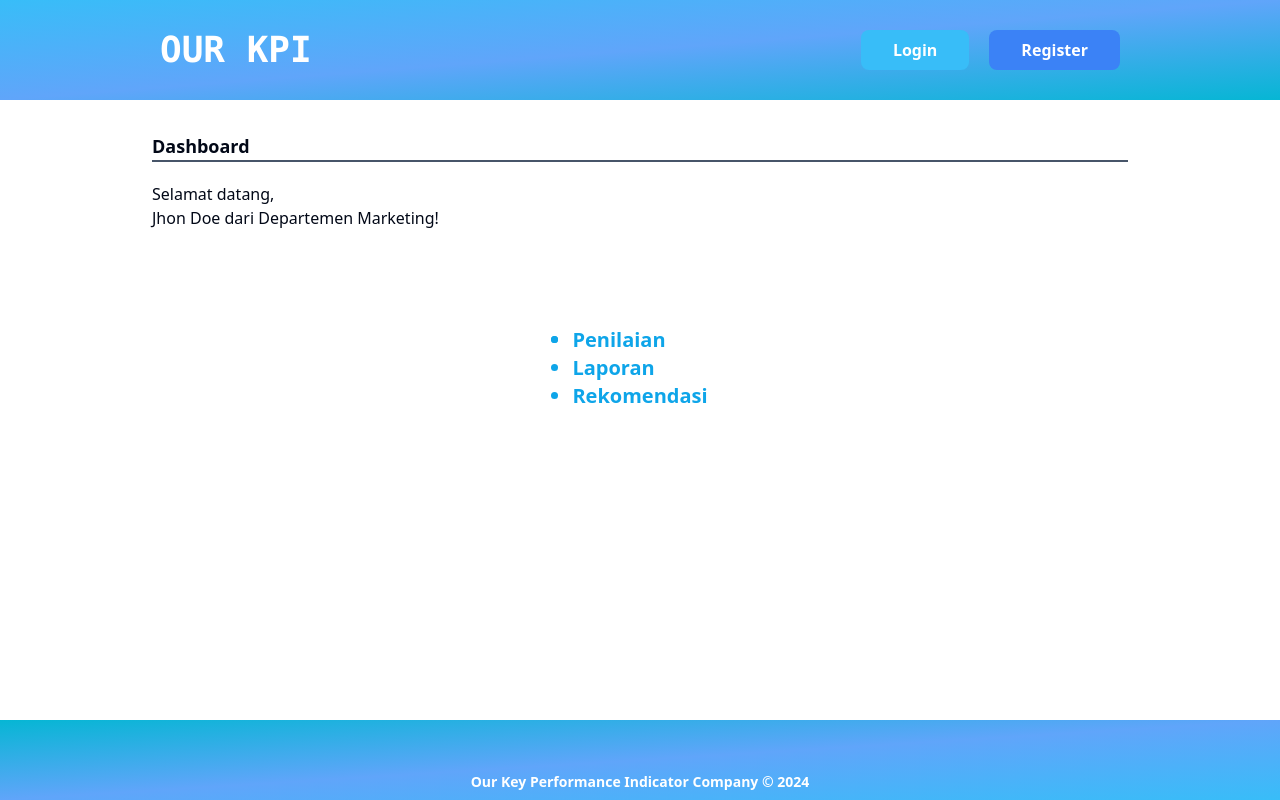
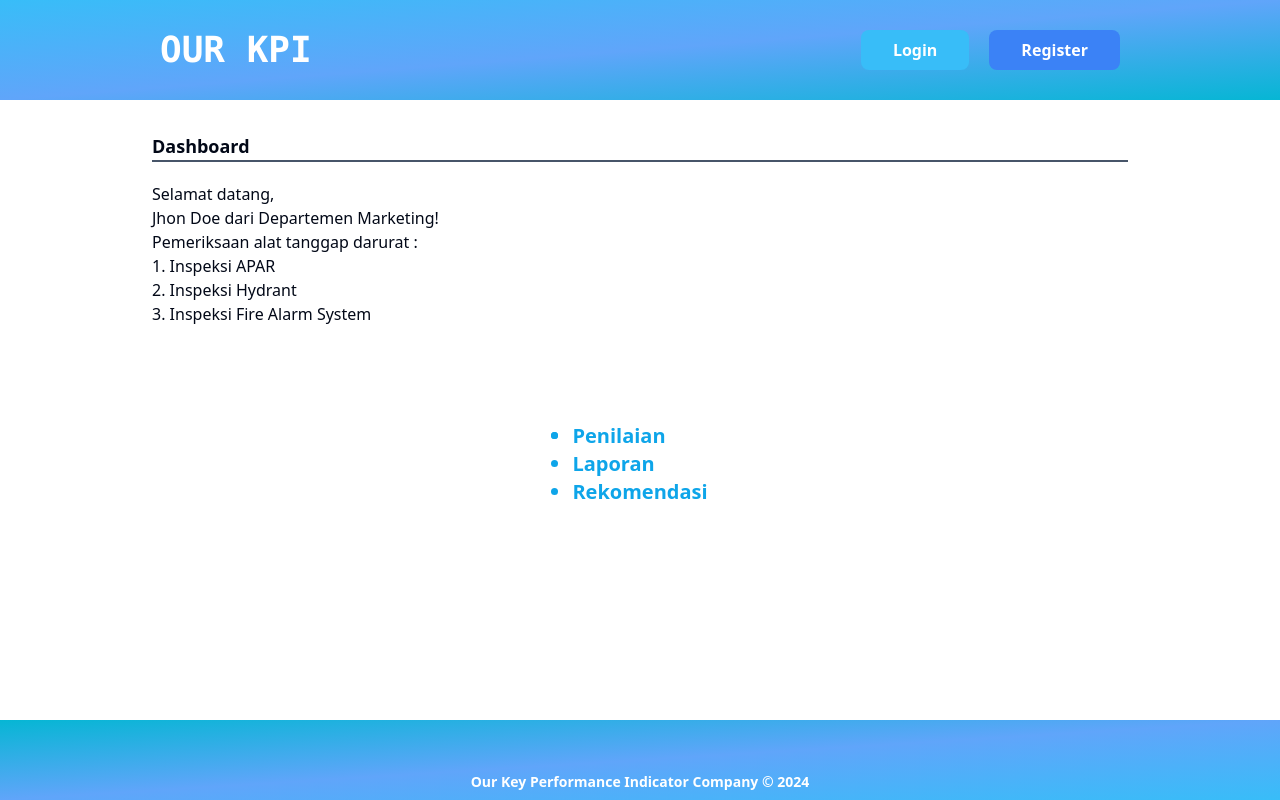
Before and after one commit to nflnsr/our-kpi, a React (Vite) app: page /dashboard in a window 1280 px wide. Built offline with nearby package versions, Linux system fonts and the light colour scheme.

Commit message:
test api

```diff
--- a/package.json
+++ b/package.json
@@ -14,6 +14,7 @@
     "axios": "^1.6.8",
     "class-variance-authority": "^0.7.0",
     "clsx": "^2.1.0",
+    "jwt-decode": "^4.0.0",
     "lucide-react": "^0.363.0",
     "react": "^18.2.0",
     "react-dom": "^18.2.0",
--- a/src/pages/dashboard.tsx
+++ b/src/pages/dashboard.tsx
@@ -2,21 +2,32 @@ import { Layout } from "@/components/layout";
 import { Link } from "react-router-dom";
 
 function Dashboard() {
+  const apiResponse =
+    "Pemeriksaan alat tanggap darurat : 1. Inspeksi APAR 2. Inspeksi Hydrant 3. Inspeksi Fire Alarm System";
+  const responseLines = apiResponse.split(/(?=\d\.)/);
+
   return (
     <Layout
       pageScroll={false}
       className="h-[calc(100svh-var(--header-height-sm)-var(--footer-height))] sm:h-[calc(100svh-var(--header-height-lg)-var(--footer-height))]"
     >
-      <section className="px-5 pb-20 pt-8 sm:px-0 lg:px-10 xl:px-28 2xl:px-0">
-        <h1 className="w-full border-b-2 border-slate-600 text-lg font-semibold">
+      <section className="px-5 pt-8 pb-20 sm:px-0 lg:px-10 xl:px-28 2xl:px-0">
+        <h1 className="w-full text-lg font-semibold border-b-2 border-slate-600">
           Dashboard
         </h1>
         <div className="mt-5">
           <p>Selamat datang,</p>
           <p>Jhon Doe dari Departemen Marketing!</p>
         </div>
-        <div className="mt-24 flex flex-col items-center justify-normal text-xl">
-          <ul className="bold list-item list-disc font-semibold text-sky-500">
+        {responseLines.map((line, index) => (
+          // Menambahkan newline sebelum angka kecuali pada baris pertama
+          <p key={index}>
+            {index > 0 ? "\n" : ""}
+            {line}
+          </p>
+        ))}
+        <div className="flex flex-col items-center mt-24 text-xl justify-normal">
+          <ul className="font-semibold list-disc bold list-item text-sky-500">
             <li>
               <Link to="/penilaian">Penilaian</Link>
             </li>
--- a/src/pages/login-page.tsx
+++ b/src/pages/login-page.tsx
@@ -1,14 +1,47 @@
 import { Layout } from "@/components/layout";
+import { useState, useEffect } from "react";
+import { jwtDecode } from "jwt-decode";
+import { JwtPayload } from "jwt-decode";
 
 function LoginPage() {
+  const [data, setData] = useState([]);
+  const [token, setToken] = useState<JwtPayload>();
+
+  useEffect(() => {
+    try {
+      const login = fetch("https://35.219.92.56/api/auth/login", {
+        method: "POST",
+        headers: {
+          "Content-Type": "application/json",
+        },
+        body: JSON.stringify({
+          email: "karyawan1@example.com",
+          password: "password123",
+        }),
+      });
+
+      login
+        .then((res) => res.json())
+        .then((data) => {
+          setData(data);
+          const decode = jwtDecode(data.access_token);
+          setToken(decode);
+        });
+    } catch (error) {
+      console.log(error, "error");
+    }
+  }, []);
+
+  console.log(data, "tessss");
+  console.log(token, "token")
   return (
     <Layout
       pageScroll
       className="grid min-h-[calc(100svh-var(--header-height-sm)-var(--footer-height))] place-items-center sm:h-[calc(100svh-var(--header-height-lg)-var(--footer-height))]"
     >
       <section className="mx-auto w-full max-w-[350px] py-5">
-        <form className="flex w-full flex-col items-center gap-8 rounded-lg border-2 border-blue-400 bg-gradient-to-br from-blue-300 via-cyan-300 to-sky-300 pb-16 pt-10">
-          <h1 className="pb-4 text-center text-3xl font-semibold">Login</h1>
+        <form className="flex flex-col items-center w-full gap-8 pt-10 pb-16 border-2 border-blue-400 rounded-lg bg-gradient-to-br from-blue-300 via-cyan-300 to-sky-300">
+          <h1 className="pb-4 text-3xl font-semibold text-center">Login</h1>
           <div className="flex flex-col gap-1">
             <label htmlFor="email" className="text-lg">
               Email
@@ -30,12 +63,15 @@ function LoginPage() {
               placeholder="*******"
             />
           </div>
-          <button className="w-64 rounded-lg bg-blue-400 py-2 text-lg font-semibold text-white">
+          <button className="w-64 py-2 text-lg font-semibold text-white bg-blue-400 rounded-lg">
             Login
           </button>
           <p>
+            {token?.exp}
+          </p>
+          <p>
             don't have account?{" "}
-            <span className="text-sky-800 underline">
+            <span className="underline text-sky-800">
               <a href="/register">Register here</a>
             </span>
           </p>
```
Also changed, not shown: 1 other file (tests, documents, lock files or other folders).
